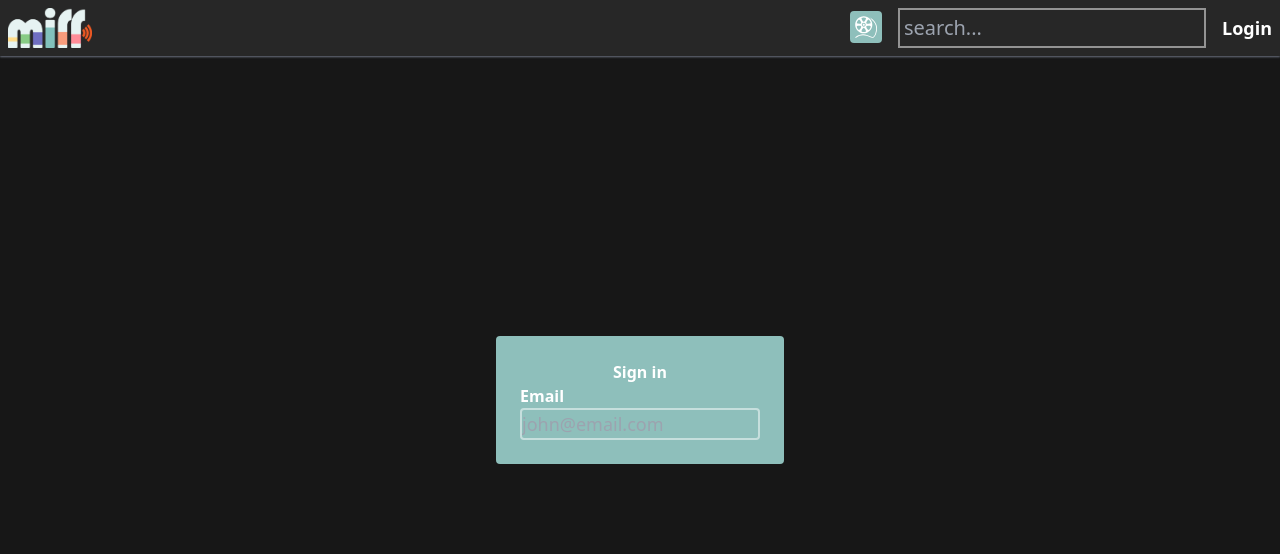
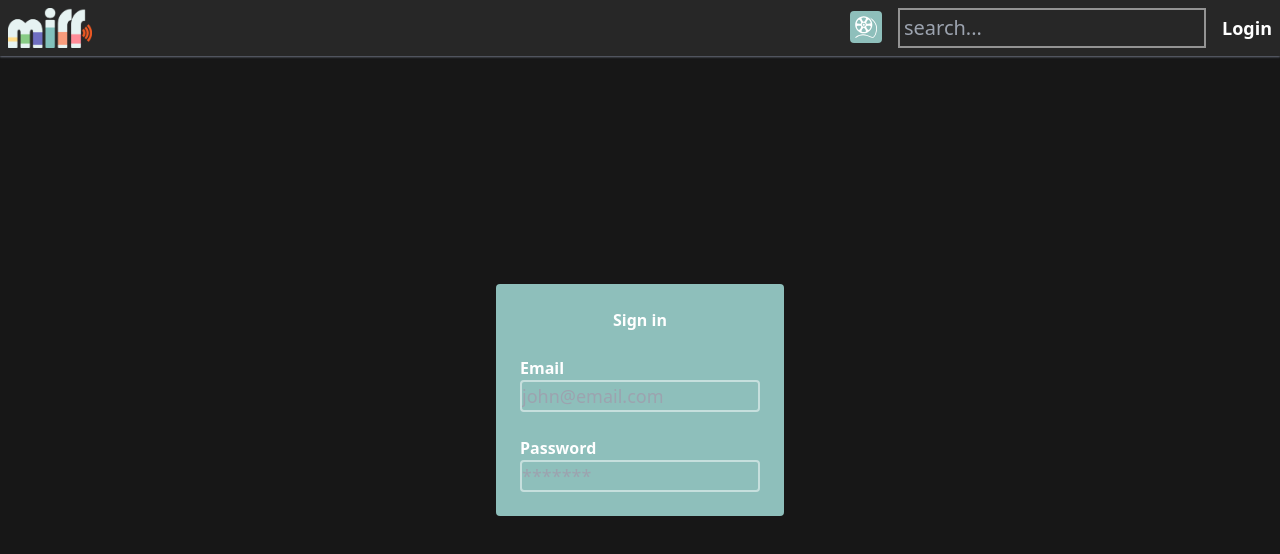
Before and after one commit to montage0921/MERN-Movie-Review-App, a React (Create React App) app in the folder frontend/: page / in a window 1280 px wide. Shown: the top 554 px of the page. Built offline with nearby package versions, Linux system fonts and the light colour scheme.

Commit message:
add password input for sign in form

```diff
--- a/frontend/src/components/auth/SignIn.jsx
+++ b/frontend/src/components/auth/SignIn.jsx
@@ -7,7 +7,7 @@ export default function SignIn() {
   return (
     <div className="fixed inset-0 bg-primary -z-10 flex justify-center items-center">
       <Container>
-        <form className="bg-mzy-blue rounded p-6 w-72">
+        <form className="bg-mzy-blue rounded p-6 w-72 space-y-6">
           <Title>Sign in</Title>
           <FormInput
             name={"email"}
@@ -15,6 +15,12 @@ export default function SignIn() {
             label={"Email"}
             type="input"
           ></FormInput>
+          <FormInput
+            name={"password"}
+            placeholder={"*******"}
+            label={"Password"}
+            type="password"
+          ></FormInput>
         </form>
       </Container>
     </div>
```
